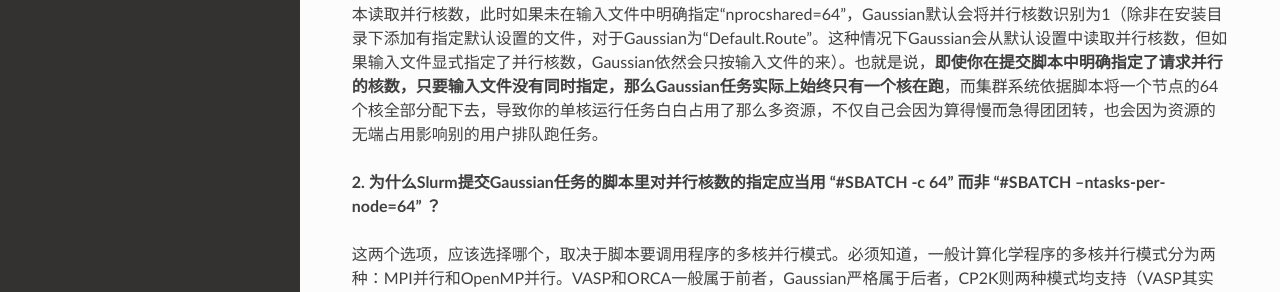
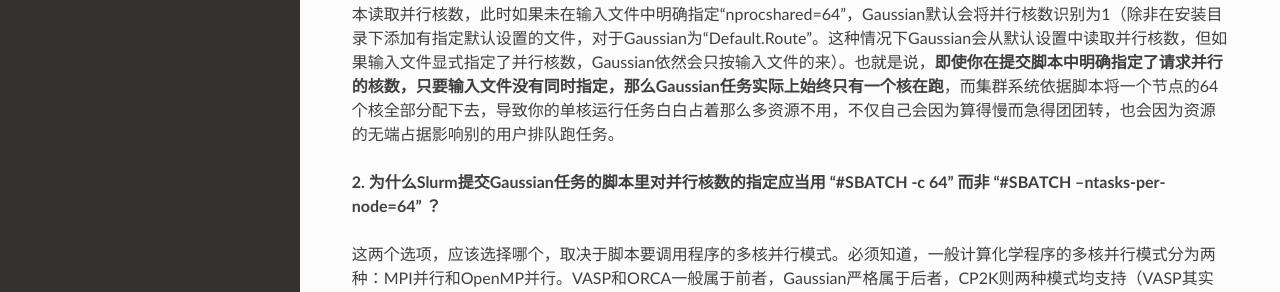
Before and after one commit to Growl1234/RTDProject, a Sphinx documentation site: the page built from source/applications/Gaussian/slurm.md, in a window 1280 px wide and 1150 px high. Shown: the part 453-745 px from the top of the window. Built offline with Sphinx 7.4.7 and the Read the Docs theme 3.1.0, drawn with Linux system fonts in a browser that asks for light colours.

Commit message:
Update slurm.md

```diff
--- a/source/applications/Gaussian/slurm.md
+++ b/source/applications/Gaussian/slurm.md
@@ -10,7 +10,7 @@
 
 **1. 为什么不能只在Slurm提交脚本中指定并行CPU核数，必须在Gaussian输入文件中同时通过 “nprocshared=64” 指定？**
 
-这是因为像Gaussian这样能在输入文件中指定并行核数的程序，其读取输入文件中并行核数指定的优先级总是大于从提交脚本读取并行核数，此时如果未在输入文件中明确指定“nprocshared=64”，Gaussian默认会将并行核数识别为1（除非在安装目录下添加有指定默认设置的文件，对于Gaussian为“Default.Route”。这种情况下Gaussian会从默认设置中读取并行核数，但如果输入文件显式指定了并行核数，Gaussian依然会只按输入文件的来）。也就是说，**即使你在提交脚本中明确指定了请求并行的核数，只要输入文件没有同时指定，那么Gaussian任务实际上始终只有一个核在跑**，而集群系统依据脚本将一个节点的64个核全部分配下去，导致你的单核运行任务白白占用了那么多资源，不仅自己会因为算得慢而急得团团转，也会因为资源的无端占用影响别的用户排队跑任务。
+这是因为像Gaussian这样能在输入文件中指定并行核数的程序，其读取输入文件中并行核数指定的优先级总是大于从提交脚本读取并行核数，此时如果未在输入文件中明确指定“nprocshared=64”，Gaussian默认会将并行核数识别为1（除非在安装目录下添加有指定默认设置的文件，对于Gaussian为“Default.Route”。这种情况下Gaussian会从默认设置中读取并行核数，但如果输入文件显式指定了并行核数，Gaussian依然会只按输入文件的来）。也就是说，**即使你在提交脚本中明确指定了请求并行的核数，只要输入文件没有同时指定，那么Gaussian任务实际上始终只有一个核在跑**，而集群系统依据脚本将一个节点的64个核全部分配下去，导致你的单核运行任务白白占着那么多资源不用，不仅自己会因为算得慢而急得团团转，也会因为资源的无端占据影响别的用户排队跑任务。
 
 **2. 为什么Slurm提交Gaussian任务的脚本里对并行核数的指定应当用 “#SBATCH -c 64” 而非 “#SBATCH --ntasks-per-node=64” ？**
 
```
